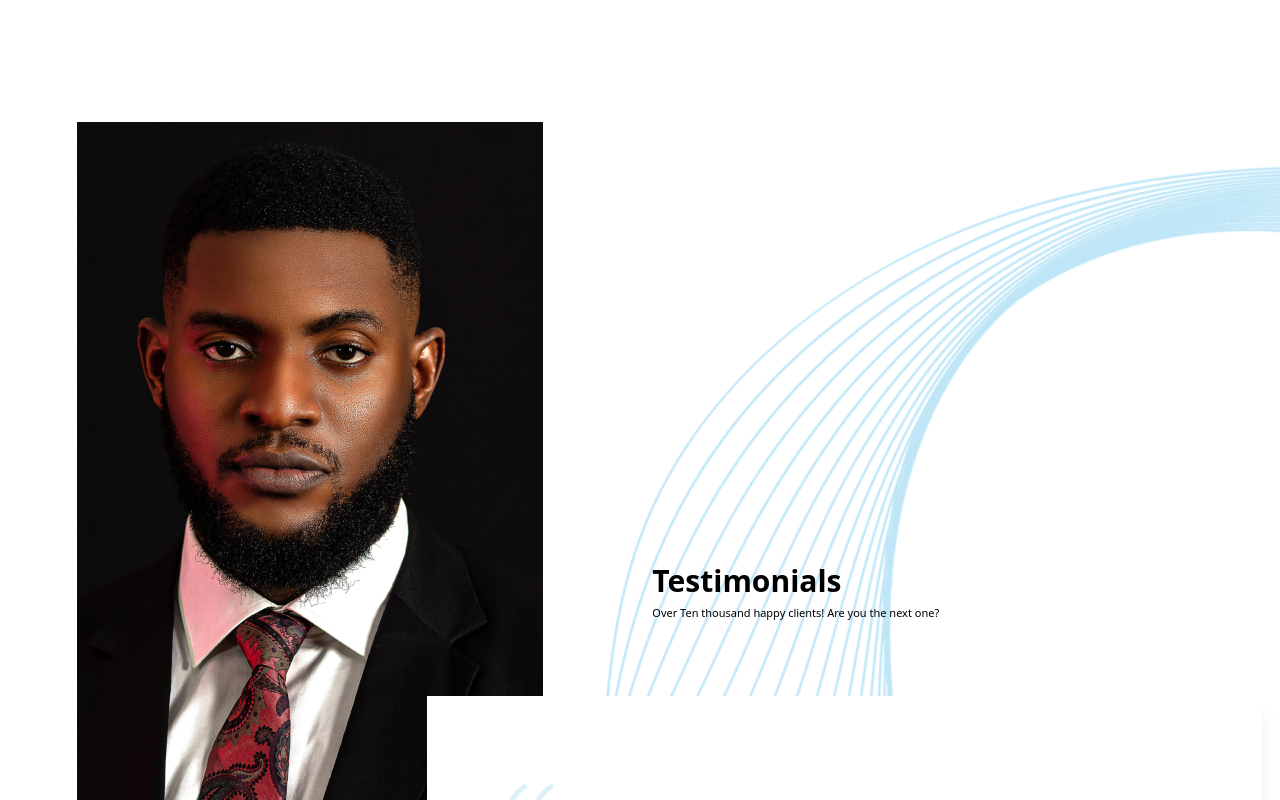
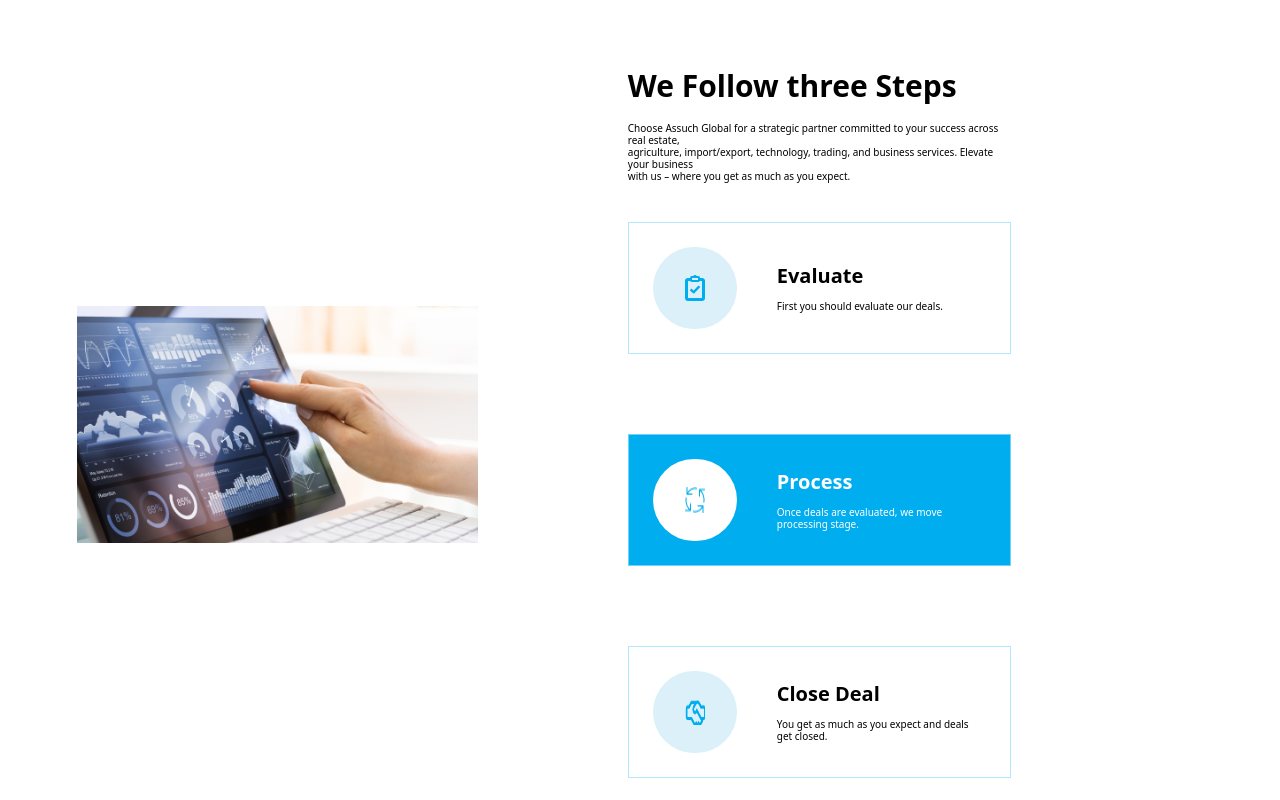
Before and after one commit to Clinzho1996/assuch, a Next.js app: page / in a window 1280 px wide. Shown: the part 2380-3180 px from the top of the page. Built offline with nearby package versions, Linux system fonts and the light colour scheme.

Commit message:
first commit

```diff
--- /dev/null
+++ b/src/app/components/Steps.jsx
@@ -0,0 +1,81 @@
+import Image from "next/image";
+import React from "react";
+import Vid from "../../../public/vid.png";
+import Evaluate from "../../../public/evaluate.png";
+import Close from "../../../public/close.png";
+import Process from "../../../public/process.png";
+
+function Steps() {
+  return (
+    <div className="flex flex-row justify-between align-middle p-[6%] gap-[150px] items-center">
+      <div>
+        <Image src={Vid} alt="video" />
+      </div>
+      <div className="flex flex-col mr-48">
+        <h2 className="text-black font-Montserrat text-[30px] leading-8 font-bold">
+          We Follow three Steps
+        </h2>
+        <p className="text-black font-Montserrat text-[10px] leading-3 mt-5">
+          Choose Assuch Global for a strategic partner committed to your success
+          across real estate, <br className="sm:flex hidden" /> agriculture,
+          import/export, technology, trading, and business services. Elevate
+          your business <br className="sm:flex hidden" />
+          with us – where you get as much as you expect.
+        </p>
+        <div className="process mt-10">
+          <div className="border-[1px] border-[#97E0FCBD] p-6 flex flex-row gap-10 align-middle items-center">
+            <div className="px-8 py-7 bg-[#DBF0F8] rounded-full">
+              <Image
+                src={Evaluate}
+                alt="evaluate"
+                className="w-[20px] h-[26px]"
+              />
+            </div>
+            <div>
+              <h3 className="text-black font-Montserrat text-[20px] leading-6 font-bold">
+                Evaluate
+              </h3>
+              <p className="text-black font-Montserrat text-[10px] leading-3 mt-3">
+                First you should evaluate our deals.
+              </p>
+            </div>
+          </div>
+          <div className="border-[1px] border-[#97E0FCBD] bg-[#00ADEF] p-6 flex flex-row gap-10 align-middle items-center mt-20">
+            <div className="px-8 py-7 bg-[#fff] rounded-full">
+              <Image
+                src={Process}
+                alt="evaluate"
+                className="w-[20px] h-[26px]"
+              />
+            </div>
+            <div>
+              <h3 className="text-white font-Montserrat text-[20px] leading-6 font-bold">
+                Process
+              </h3>
+              <p className="text-white font-Montserrat text-[10px] leading-3 mt-3">
+                Once deals are evaluated, we move{" "}
+                <br className="sm:flex hidden" /> processing stage.
+              </p>
+            </div>
+          </div>
+          <div className="border-[1px] border-[#97E0FCBD] p-6 flex flex-row gap-10 align-middle items-center mt-20">
+            <div className="px-8 py-7 bg-[#DBF0F8] rounded-full">
+              <Image src={Close} alt="evaluate" className="w-[20px] h-[26px]" />
+            </div>
+            <div>
+              <h3 className="text-black font-Montserrat text-[20px] leading-6 font-bold">
+                Close Deal
+              </h3>
+              <p className="text-black font-Montserrat text-[10px] leading-3 mt-3">
+                You get as much as you expect and deals{" "}
+                <br className="sm:flex hidden" /> get closed.
+              </p>
+            </div>
+          </div>
+        </div>
+      </div>
+    </div>
+  );
+}
+
+export default Steps;
--- a/src/app/page.js
+++ b/src/app/page.js
@@ -6,6 +6,7 @@ import Deals from "./components/Deals";
 import WhyUs from "./components/WhyUs";
 import Testimonial from "./components/Testimonial";
 import InfoSearch from "./components/InfoSearch";
+import Steps from "./components/Steps";
 
 export default function Home() {
   return (
@@ -15,6 +16,7 @@ export default function Home() {
       <InfoSearch />
       <Deals />
       <WhyUs />
+      <Steps />
       <Testimonial />
       <Footer />
     </div>
```
